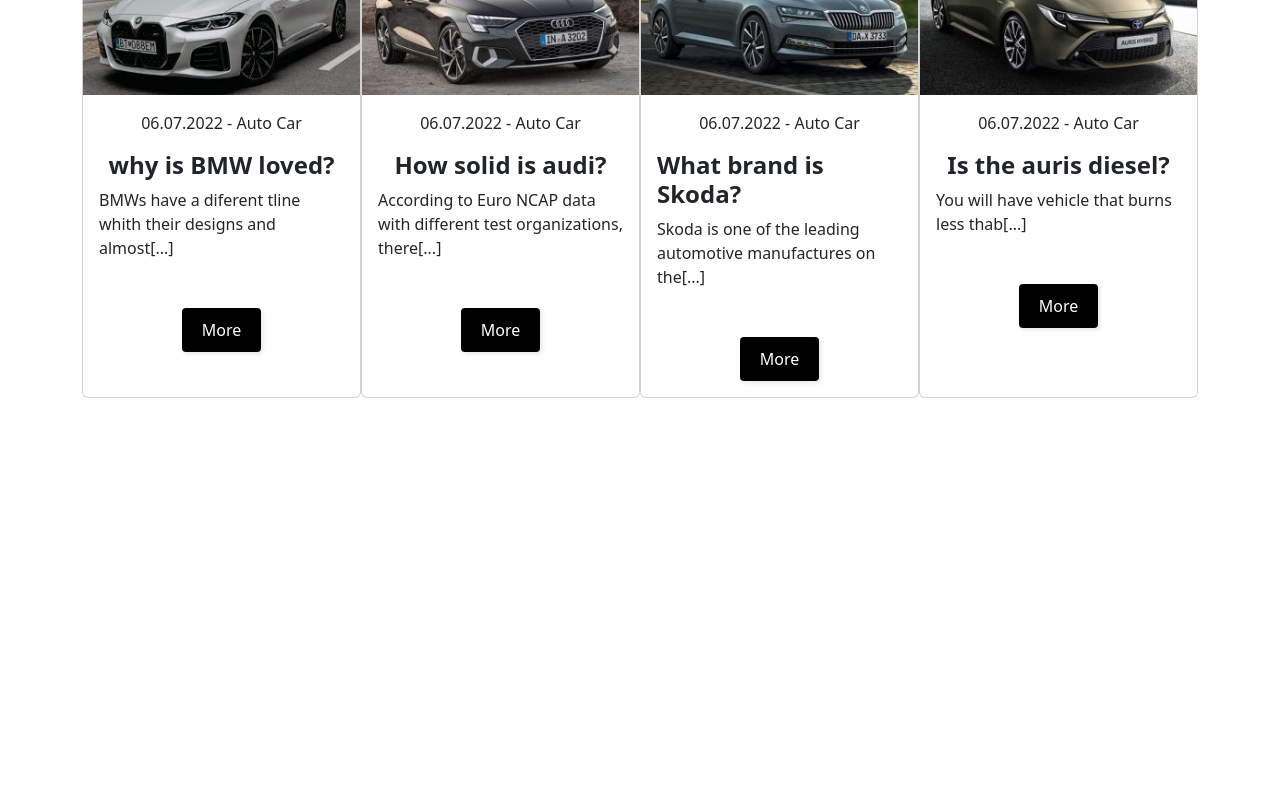
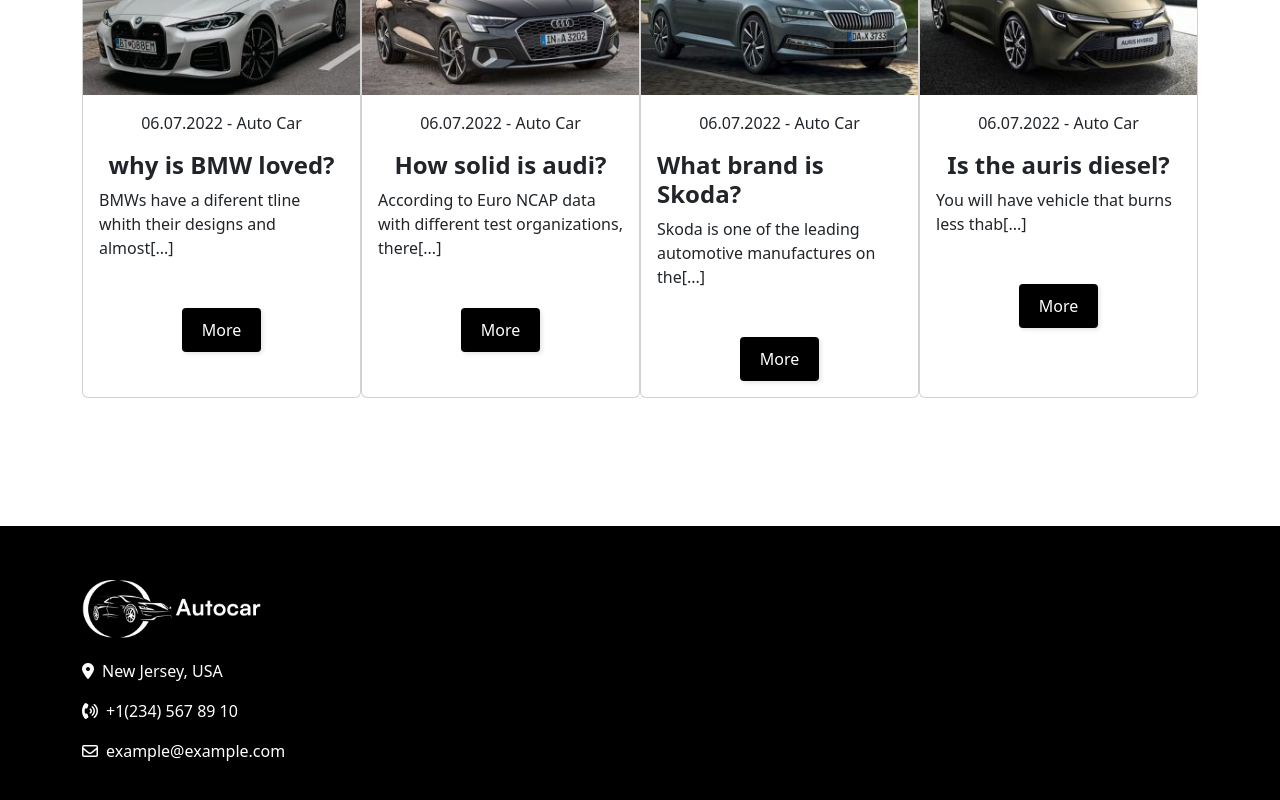
Before and after one commit to Sebastian-ivaniczki/proj-html-vuejs, a Vue app: page / in a window 1280 px wide. Shown: the part 4309-5109 px from the top of the page. Before the commit the page ends 4707 px from the top, so only its background shows below. Built offline with nearby package versions, Linux system fonts and the light colour scheme; the HTML template or start-up script is replaced by a standard one.

Commit message:
footer nav left

```diff
--- a/src/components/AppFooter.vue
+++ b/src/components/AppFooter.vue
@@ -1,14 +1,54 @@
 <script>
+import { links } from './data/dataBase';
 export default {
-  name: 'AppFooter'
+  name: 'AppFooter',
+  data() {
+    return {
+      links
+    }
+  }
 }
 
 </script>
 
 <template>
+ <div class="nav">
+  <div class="container pt-5">
+    <div class="nav-left">
+      <img src="../assets/img/logo-footer-autocar11.png" alt="logo">
+      <div class="info pt-3">
+        <div>
+          <i class="fa-solid fa-location-dot me-2"></i>
+          <span>New Jersey, USA</span>
+        </div>
 
+        <div class="pt-3">
+          <i class="fa-solid fa-phone-volume  me-2"></i>
+          <span>+1(234) 567 89 10</span>
+        </div>
+
+        <div class="pt-3">
+          <i class="fa-regular fa-envelope me-2"></i>
+          <span>example@example.com</span>
+        </div>
+      </div>
+    </div>
+    <div class="nav-mid"></div>
+    <div class="nav-right"></div>
+
+  </div>
+ </div>
 </template>
 
 <style scoped lang="scss">
-
+.nav{
+  background-color: #000;
+  color: #fff;
+  min-height: 400px;
+  margin-top: 8rem;
+}
+img{
+  display: block;
+  width: 190px;
+}
 </style>
```
